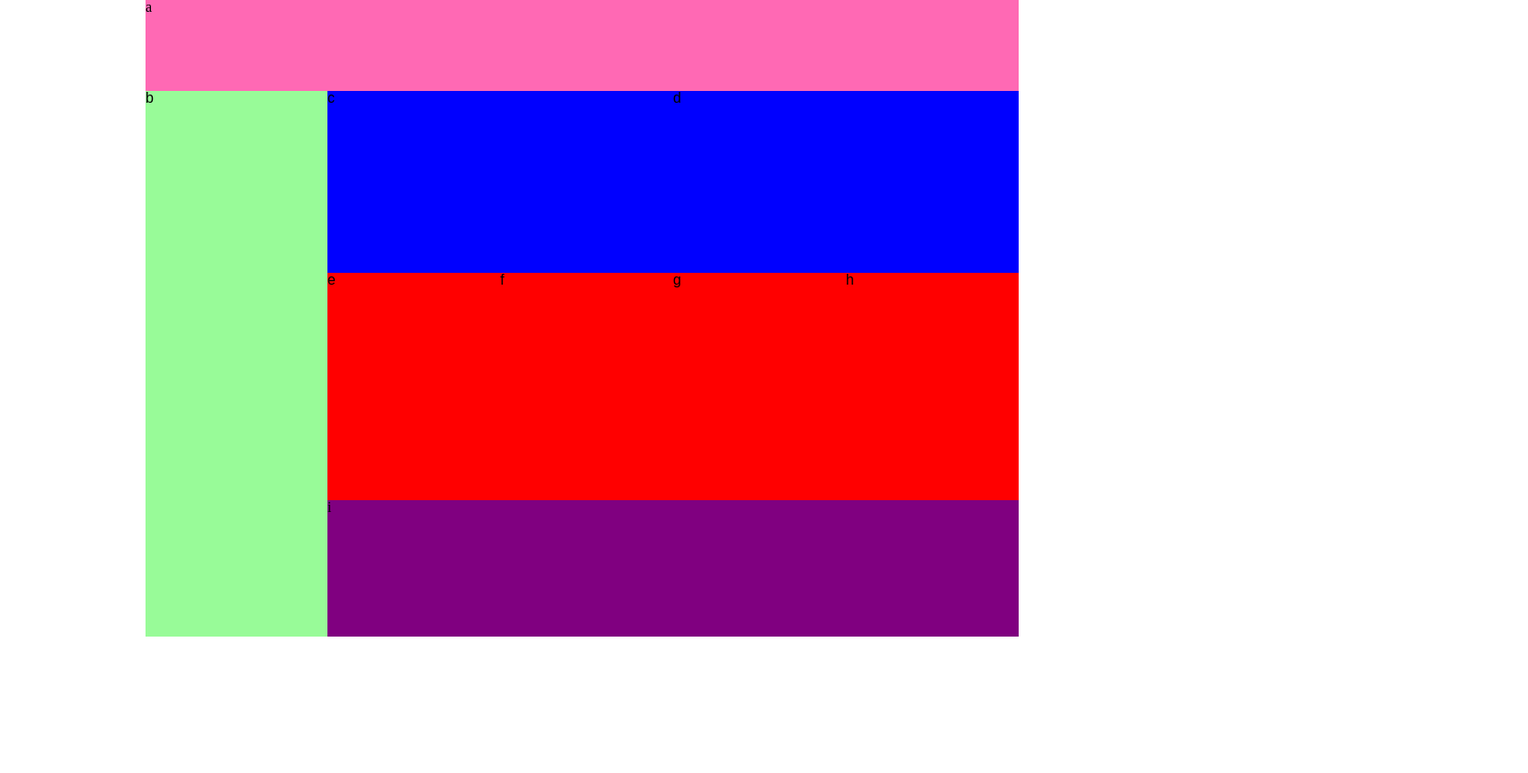
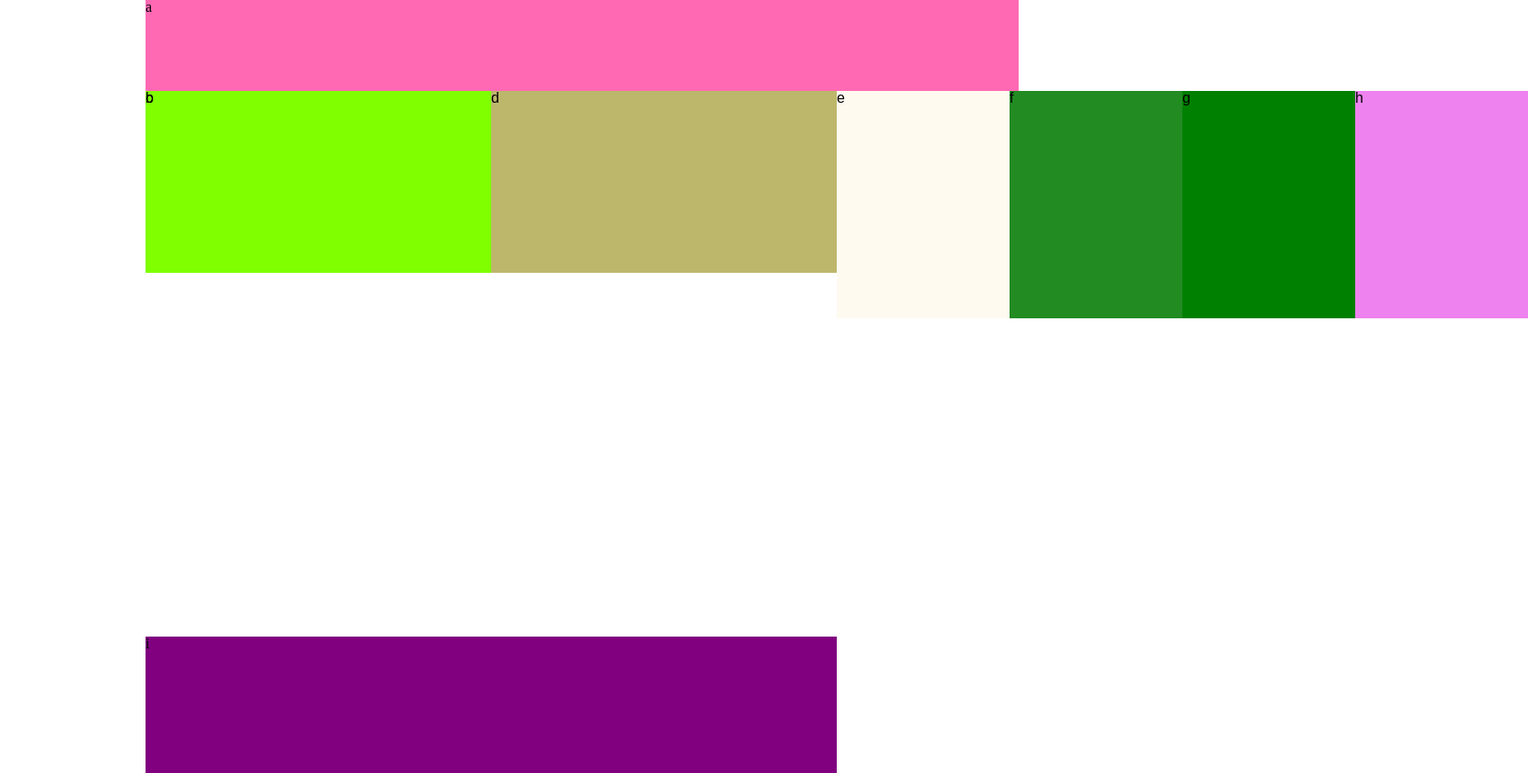
Before and after one commit to GoldBeardSea/lab-01, a plain HTML site: page index.html in a window 1280 px wide. Shown: the whole page at 91% size, 1680 px wide, since content can reach past the window. Before the commit the page ends 800 px from the top, so only its background shows below. Drawn offline with Linux system fonts and the light colour scheme.

Commit message:
cant figure this out

```diff
--- a/css/layout.css
+++ b/css/layout.css
@@ -4,29 +4,48 @@ header {
 }
 
 .asideLeft {
-  float: left;
   width: 200px;
   height: 600px;
   background-color: palegreen;
+}
+
+.contOne {
+  display: flex;
+  flex-direction: row;
+  align-content: flex-start;
+}
+
+.contOne div {
+  align-self: auto;
+}
+
+.contTwo {
+  display: flex;
+  flex-direction: row;
+
+}
+
+.ultraCont {
+  max-width: 960px;
+  display: flex;
+  flex-direction: row;
+  flex-direction: wrap;
 }
 
 .threeEight {
   width: 380px;
   background-color: blue;
   height: 200px;
-  float: left;
 }
 
 .quad {
   width: 190px;
   height: 250px;
   background-color: red;
-  float: left;
 }
 
 footer {
   width: 760px;
   height: 150px;
   background-color: purple;
-  float: left;
 }
--- a/css/modules.css
+++ b/css/modules.css
@@ -1,3 +1,31 @@
+#a {
+  background-color: azure;
+}
+#b {
+  background-color: bisque;
+}
+#c {
+  background-color: chartreuse;
+}
+#d {
+  background-color: darkkhaki;
+}
+#e {
+  background-color: floralwhite;
+}
+#f {
+  background-color: forestgreen;
+}
+#g {
+  background-color: green;
+}
+#h {
+  background-color: violet;
+}
+#i {
+  background-color: chocolate;
+}
+
 @media only screen and (max-width: 767px) {
 
   body {
@@ -11,20 +39,21 @@
   .asideLeft {
     width: 480px;
     height: 150px;
-    background-color: bisque;
   }
 
   .threeEight {
     width: 480px;
     height: 125px;
-    background-color: peru;
   }
 
   .quad {
-    float: left;
     width: 240px;
     height: 250px;
-    background-color: aquamarine;
+  }
+
+  .contOne {
+    display: flex;
+    flex-direction: column;
   }
 
   footer {
@@ -32,4 +61,32 @@
     width: 480px;
     background-color: firebrick;
   }
+
+  #a {
+    background-color: aquamarine;
+  }
+  #b {
+    background-color: blue;
+  }
+  #c {
+    background-color: cadetblue;
+  }
+  #d {
+    background-color: darkcyan;
+  }
+  #e {
+    background-color: darkolivegreen;
+  }
+  #f {
+    background-color: fuchsia;
+  }
+  #g {
+    background-color: goldenrod;
+  }
+  #h {
+    background-color: hotpink;
+  }
+  #i {
+    background-color: brown;
+  }
 }
--- a/index.html
+++ b/index.html
@@ -15,16 +15,18 @@
       <p>a</p>
   </header>
   <main>
-    <div class='asideLeft'><p>b</p></div>
-    <div class='contOne'>
-      <div class='threeEight'><p>c</p></div>
-      <div class='threeEight'><p>d</p></div>
-    </div>
-    <div class='contTwo'>
-      <div class='quad'><p>e</p></div>
-      <div class='quad'><p>f</p></div>
-      <div class='quad'><p>g</p></div>
-      <div class='quad'><p>h</p></div>
+    <div class='ultraCont'>
+      <div id='b' class='asideLeft'><p>b</p></div>
+      <div class='contOne'>
+        <div id='c' class='threeEight'><p>c</p></div>
+        <div id='d' class='threeEight'><p>d</p></div>
+      </div>
+      <div class='contTwo'>
+        <div id='e' class='quad'><p>e</p></div>
+        <div id='f' class='quad'><p>f</p></div>
+        <div id='g' class='quad'><p>g</p></div>
+        <div id='h' class='quad'><p>h</p></div>
+      </div>
     </div>
   </main>
   <footer>
```
